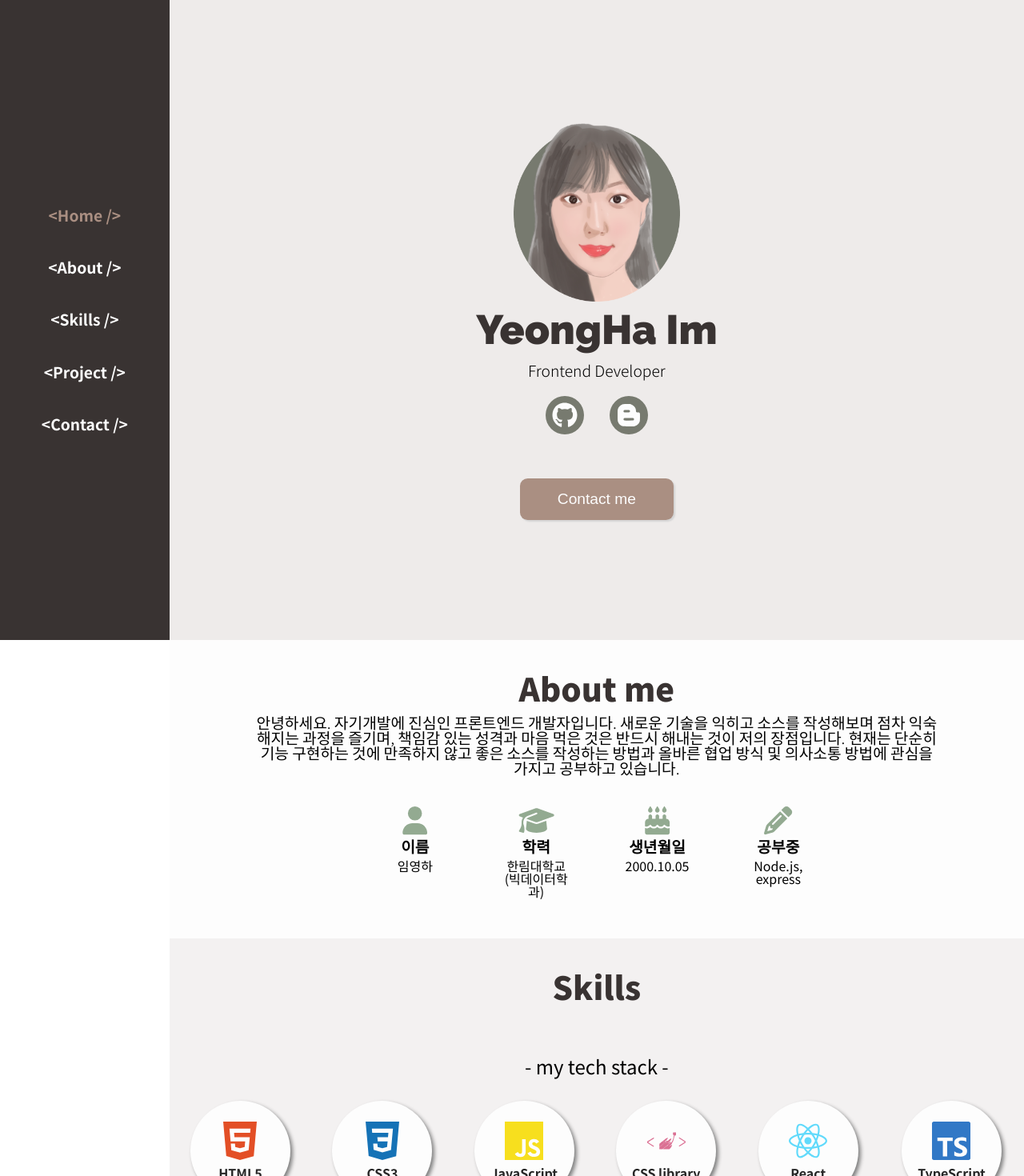
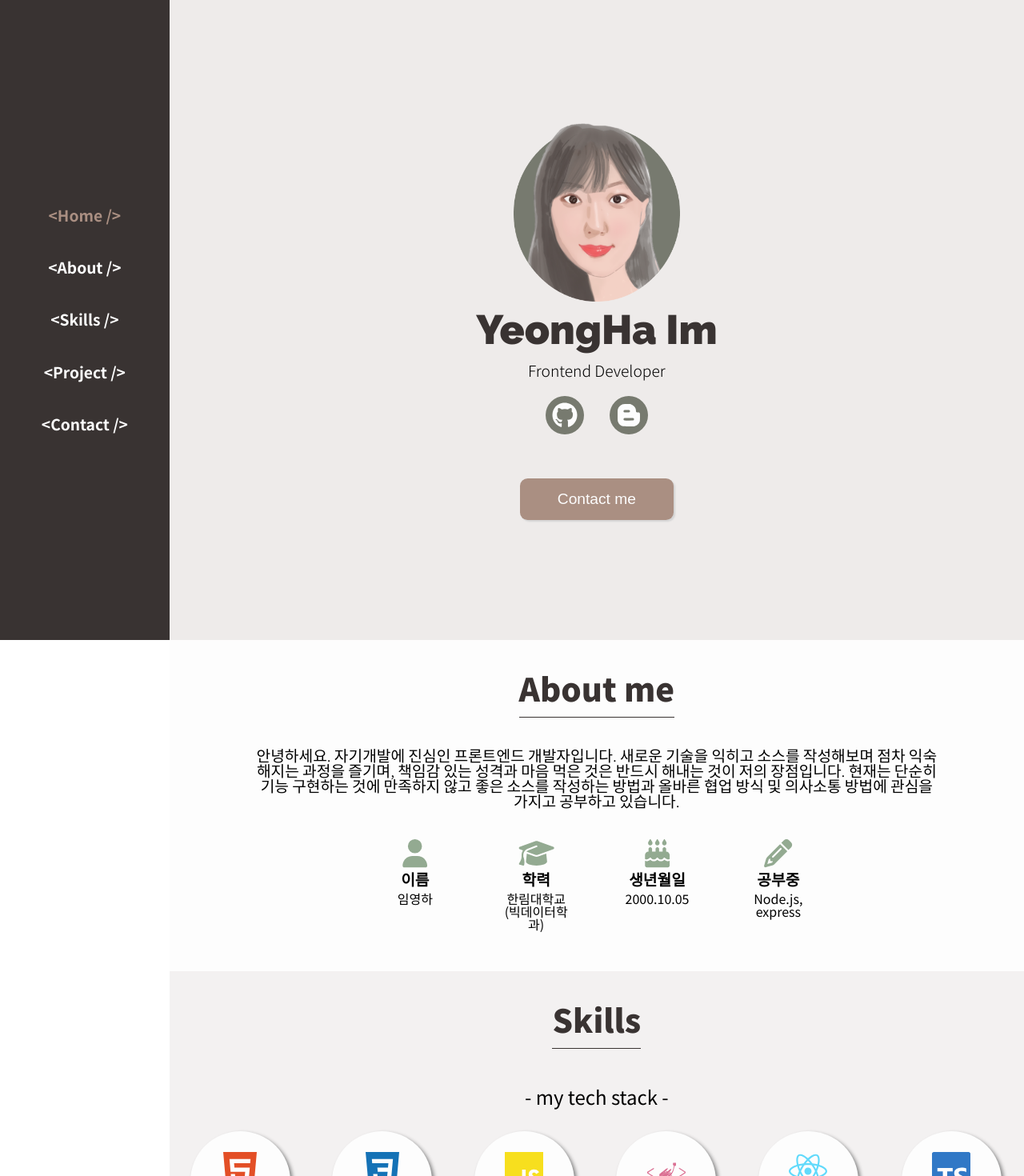
Before and after one commit to liMoHa/yh-portfolio, a React (Create React App) app: page / in a window 1280 px wide. Shown: the top 1470 px of the page at 80% size. Built offline with nearby package versions, Linux system fonts and the light colour scheme.

Commit message:
fix: add underline to each menu

```diff
--- a/src/components/About/Index.tsx
+++ b/src/components/About/Index.tsx
@@ -9,6 +9,11 @@ const AboutBox = styled.section`
   text-align: center;
   padding-bottom: 1.2em;
   background-color: ${({ theme }) => theme.colors.white};
+  & h2 {
+    padding-bottom: 0.4em;
+    margin-bottom: 0.8em;
+    border-bottom: 1px solid ${({ theme }) => theme.colors.darkBrown};
+  }
 `;
 
 const Intro = styled.h3`
@@ -50,8 +55,7 @@ const About: React.FC = (): JSX.Element => {
       <h2>About me</h2>
       <Intro>
         안녕하세요. 자기개발에 진심인 프론트엔드 개발자입니다. 새로운 기술을
-        익히고 소스를 작성해보며 점차 익숙해지는 과정을 즐기며, 책임감 있는
-        성격과 마음 먹은 것은 반드시 해내는 것이 저의 장점입니다. 현재는 단순히
+        익히고 소스를 작성해보며 점차 익숙해지는 과정을 즐기며, 책임감 있는 성격과 마음 먹은 것은 반드시 해내는 것이 저의 장점입니다. 현재는 단순히
         기능 구현하는 것에 만족하지 않고 좋은 소스를 작성하는 방법과 올바른 협업
         방식 및 의사소통 방법에 관심을 가지고 공부하고 있습니다.
       </Intro>
--- a/src/components/Skills/Index.tsx
+++ b/src/components/Skills/Index.tsx
@@ -9,7 +9,9 @@ const SkillsBox = styled.section`
   padding-bottom: 2em;
   background-color: ${({ theme }) => theme.colors.lightBeige};
   & h2 {
-    margin-bottom: 1.5em;
+    margin-bottom: 1em;
+    padding-bottom: 0.4em;
+    border-bottom: 1px solid ${({ theme }) => theme.colors.darkBrown};
   }
   & > h3 {
     font-size: 1.5em;
```
